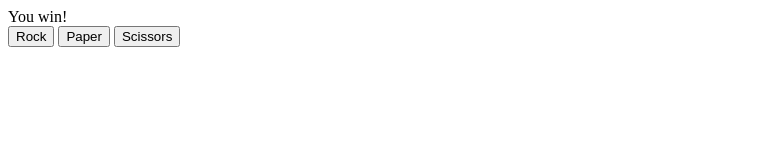
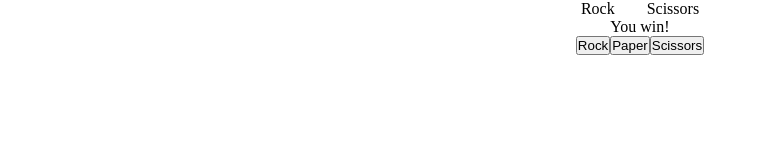
Before and after one commit to gbridges02/rock-paper-scissors, a plain HTML site: page index.html in a window 1280 px wide. Both pictures are taken after a click on the button "Rock". Shown: the whole page, without its empty margins (0-759 px from the left). Drawn offline with Linux system fonts and the light colour scheme.

Commit message:
add player and computer choice display

```diff
--- a/index.html
+++ b/index.html
@@ -3,13 +3,20 @@
 <head>
     <meta charset="UTF-8">
     <meta name="viewport" content="width=device-width, initial-scale=1.0">
+    <link rel="stylesheet" href="styles.css">
     <title>Rock Paper Scissors</title>
 </head>
 <body>
+    <div id="match-container">
+        <div id="player-choice"></div>
+        <div id="computer-choice"></div>
+    </div>
     <div id="winner"></div>
-    <button>Rock</button>
-    <button>Paper</button>
-    <button>Scissors</button>
+    <div id="button-container">
+        <button>Rock</button>
+        <button>Paper</button>
+        <button>Scissors</button>
+    </div>
     <script src="script.js" defer></script>
 </body>
 </html>
--- a/script.js
+++ b/script.js
@@ -1,16 +1,20 @@
 const buttons = document.querySelectorAll("button");
 const winner = document.getElementById("winner");
+const playerChoiceDiv = document.getElementById("player-choice");
+const computerChoiceDiv = document.getElementById("computer-choice");
 
 buttons.forEach(button => {
     button.addEventListener('click', function() {
         const playerChoice = button.textContent;
         console.log(`Player chose ${playerChoice}`);
+        playerChoiceDiv.textContent = playerChoice;
         playGame(playerChoice);
     })
 })
 
 function playGame(playerChoice){
     let computerChoice = getComputerChoice();
+    computerChoiceDiv.textContent = computerChoice;
     console.log(`Computer chose ${computerChoice}`);
     if(playerChoice === computerChoice){
         winner.textContent = "It's a tie!";
--- /dev/null
+++ b/styles.css
@@ -0,0 +1,30 @@
+* {
+    margin: 0;
+    padding: 0;
+}
+
+*,
+*::before,
+*::after {
+    box-sizing:border-box;
+}
+
+html, body {
+    height: 100%;
+}
+
+#match-container {
+    display: flex;
+    justify-content: center;
+    gap: 2rem;
+}
+
+#winner {
+    display:flex;
+    justify-content: center;
+}
+
+#button-container {
+    display: flex;
+    justify-content: center;
+}
```
